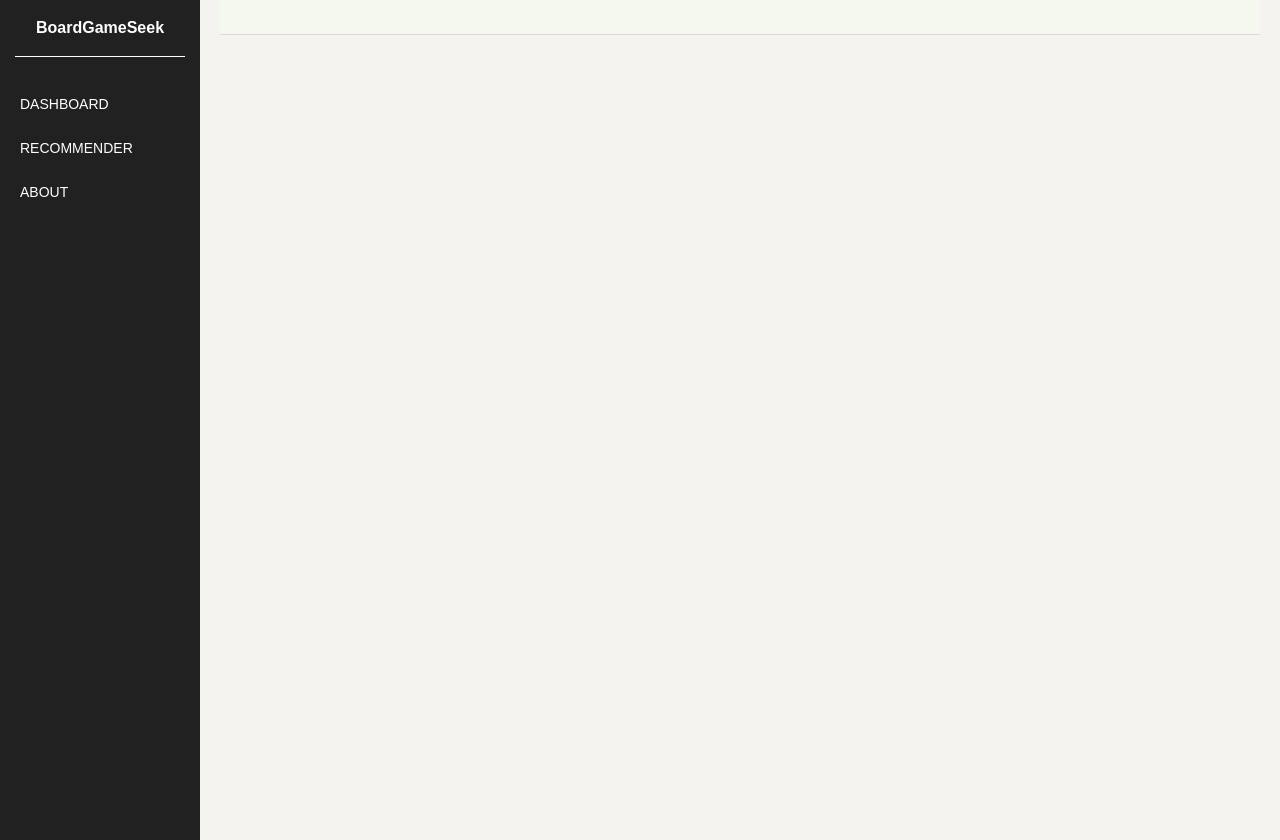
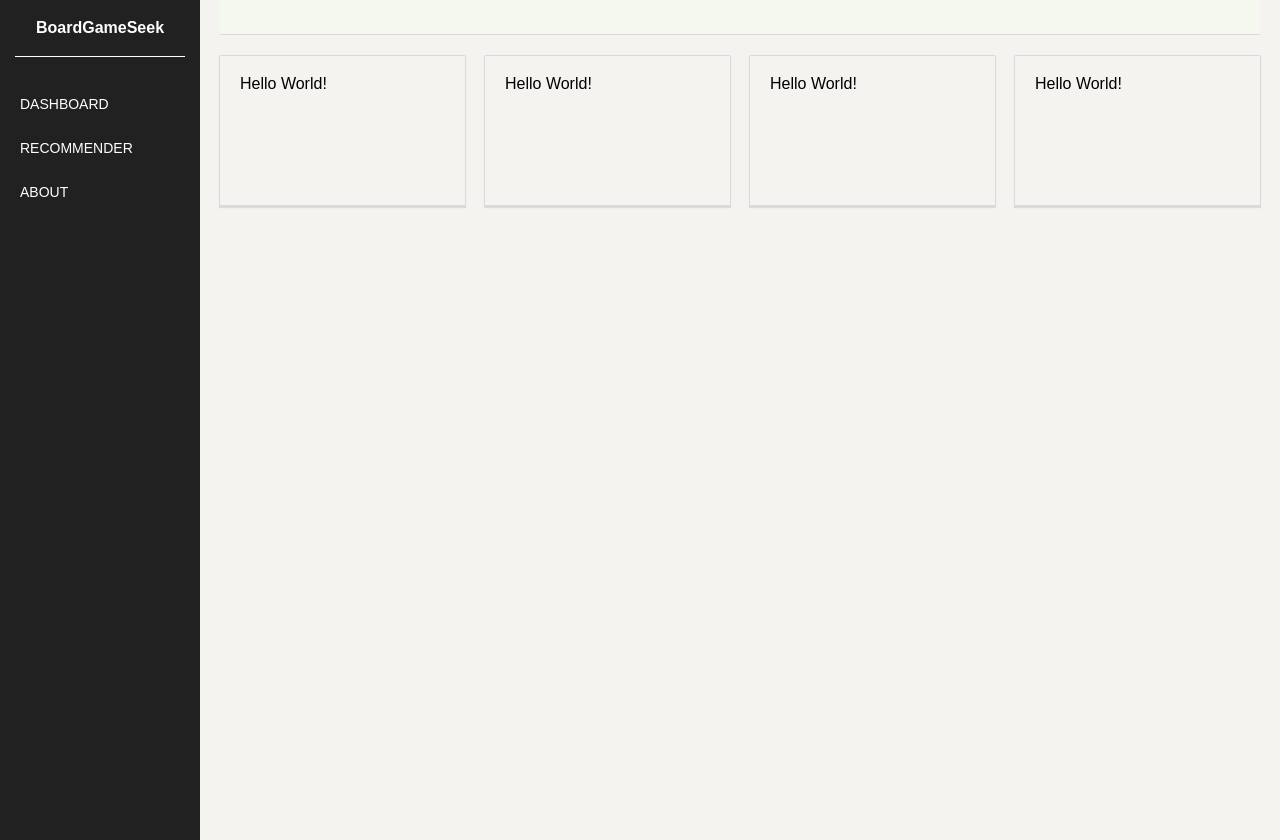
Before and after one commit to matty22/boardgameseek, a Vue app: page / in a window 1280 px wide. Built offline with nearby package versions, Linux system fonts and the light colour scheme.

Commit message:
flesh out quick stat blocks

```diff
--- a/src/components/Dashboard.vue
+++ b/src/components/Dashboard.vue
@@ -12,7 +12,7 @@
     </aside>
     <main>
       <section id="infoBar"></section>
-      <section id="topRow"></section>
+      <section id="topRow"><QuickStat/><QuickStat/><QuickStat/><QuickStat/></section>
       <section id="middleRow"></section>
       <section id="bottomRow"></section>
     </main>
@@ -20,12 +20,16 @@
 </template>
 
 <script>
+import QuickStat from './QuickStat.vue'
 export default {
   setup() {
 
     return {
 
     }
+  },
+  components: {
+    QuickStat
   }
 }
 </script>
--- /dev/null
+++ b/src/components/QuickStat.vue
@@ -0,0 +1,27 @@
+<template>
+  <article>
+    <p>Hello World!</p>
+  </article>
+</template>
+
+<script>
+export default {
+  setup() {
+
+    return {
+
+    }
+  }
+}
+</script>
+
+<!-- Add "scoped" attribute to limit CSS to this component only -->
+<style scoped>
+
+article {
+  border-top: 1px solid #dadada;
+  box-shadow: 0px 2px 1px 1px #dadada;
+  padding: 20px 20px;
+}
+
+</style>
```
